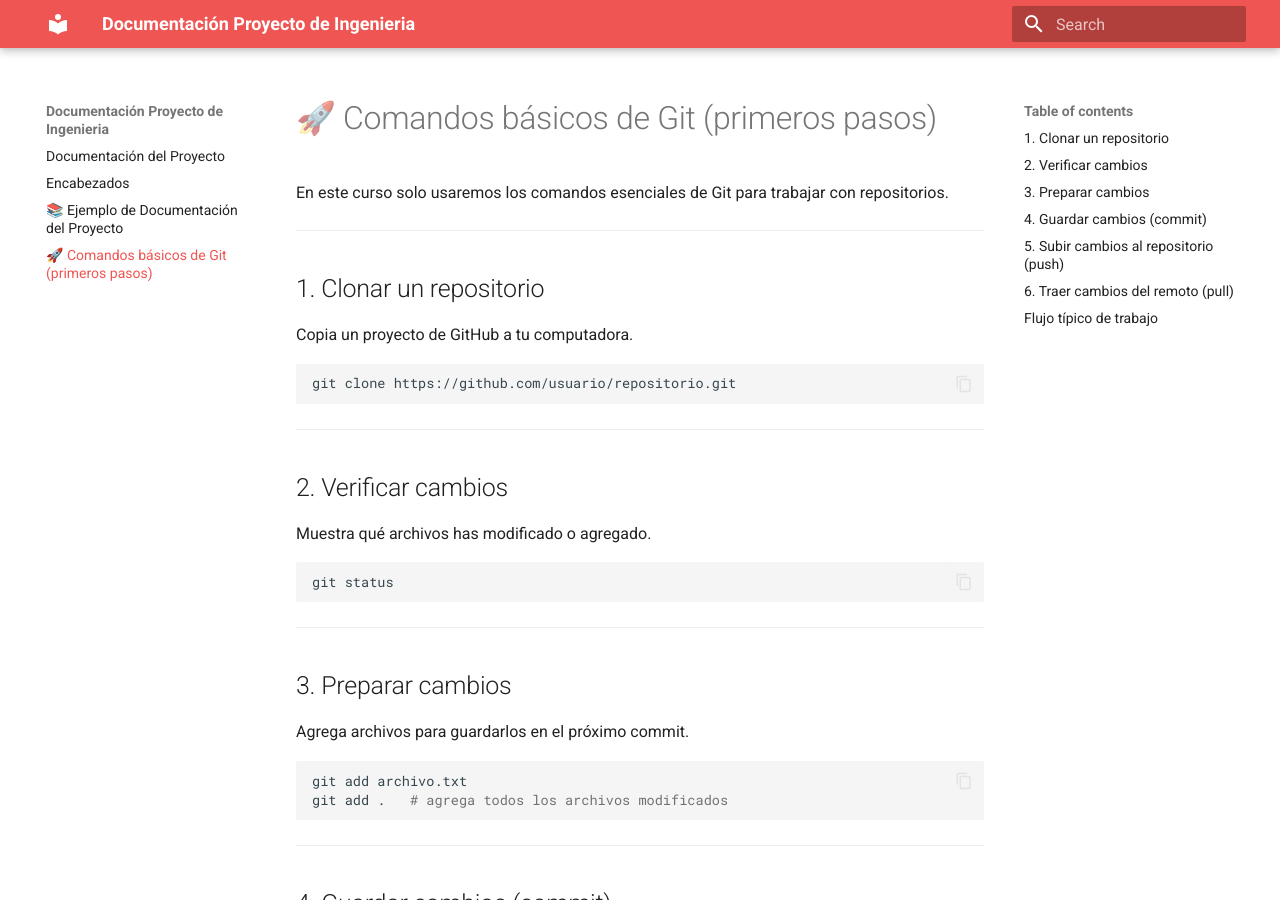
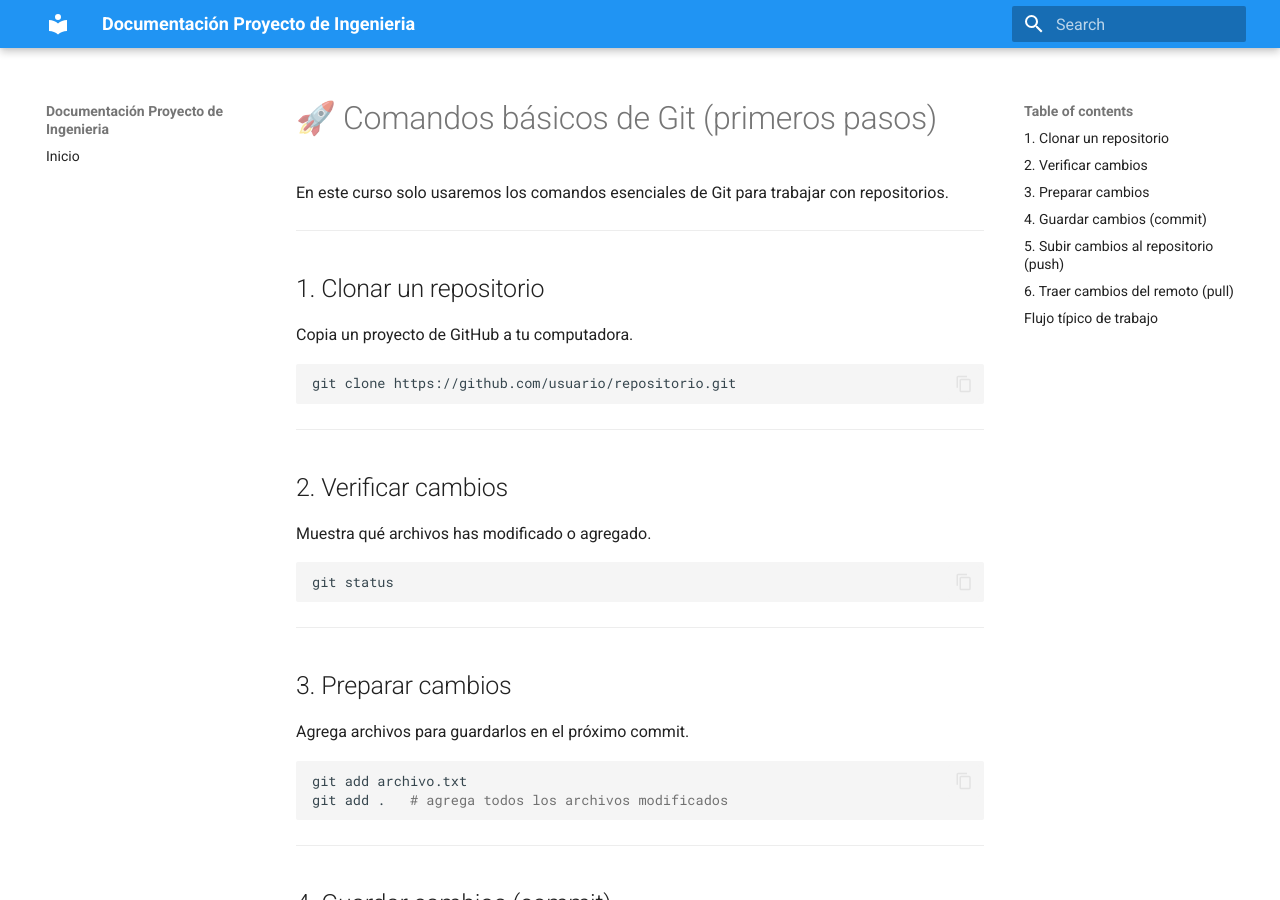
Before and after one commit to Gerardo-Esquivel/PortafolioProyecto, an MkDocs documentation site: the page built from docs/gitcmds.md, in a window 1280 px wide and 900 px high. Built offline with MkDocs 1.6.1 and Material for MkDocs 9.7.7, drawn with Linux system fonts in a browser that asks for light colours.

Commit message:
Update mkdocs.yml

```diff
--- a/mkdocs.yml
+++ b/mkdocs.yml
@@ -1,5 +1,4 @@
 site_name: Documentación Proyecto de Ingenieria
-site_dir: 'docs'
 markdown_extensions:
   - pymdownx.highlight:
       anchor_linenums: true
@@ -30,7 +29,7 @@ theme:
   highlightjs: true
   palette:
       - scheme: default
-        primary: red
+        primary: blue
 
   features:
     - content.code.copy
@@ -38,3 +37,5 @@ theme:
 extra_css:
   - https://use.fontawesome.com/releases/v6.5.2/css/all.css
   - https://cdnjs.cloudflare.com/ajax/libs/font-awesome/6.5.2/css/all.min.css
+nav:
+  - Inicio: index.md
```
